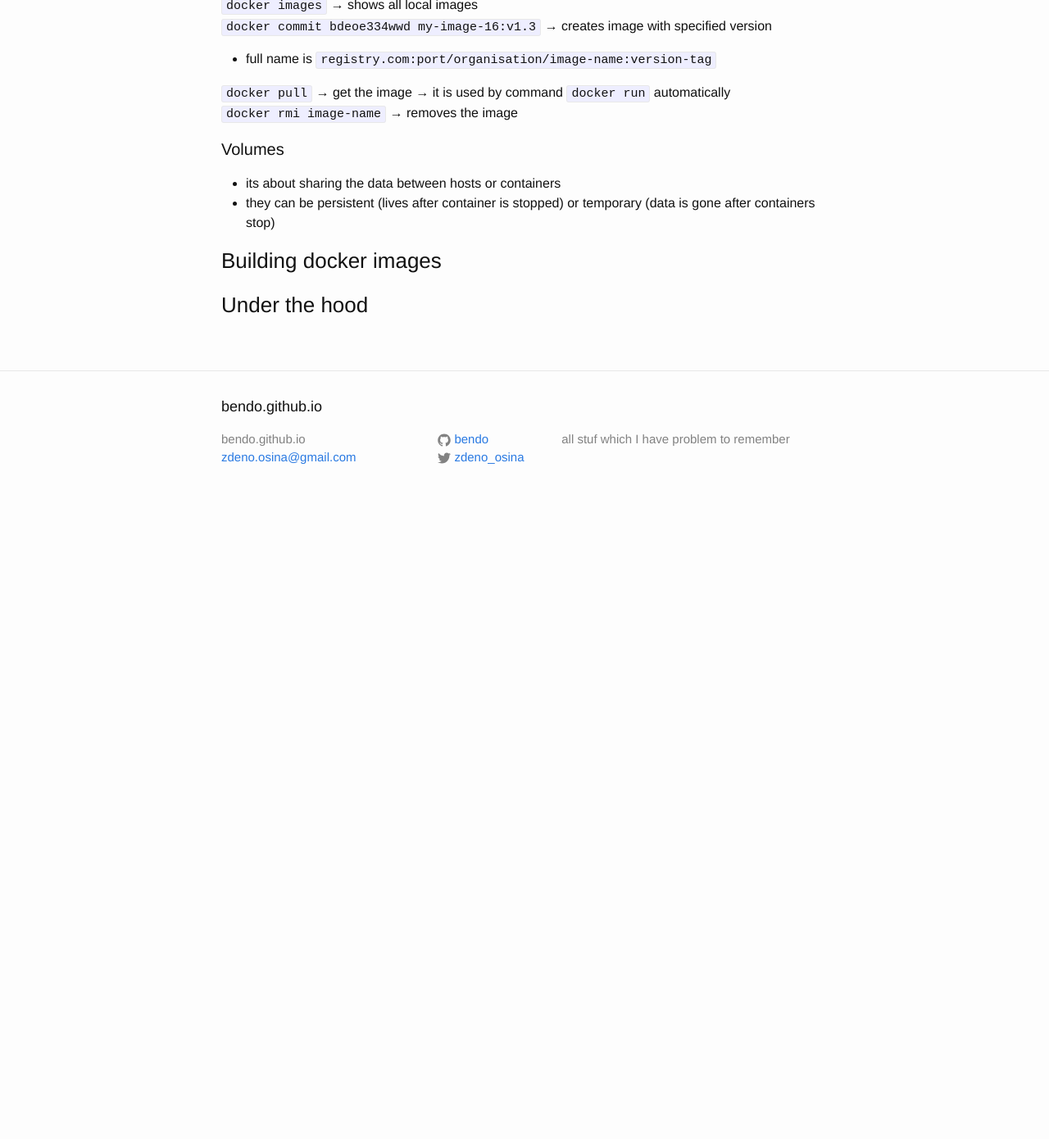
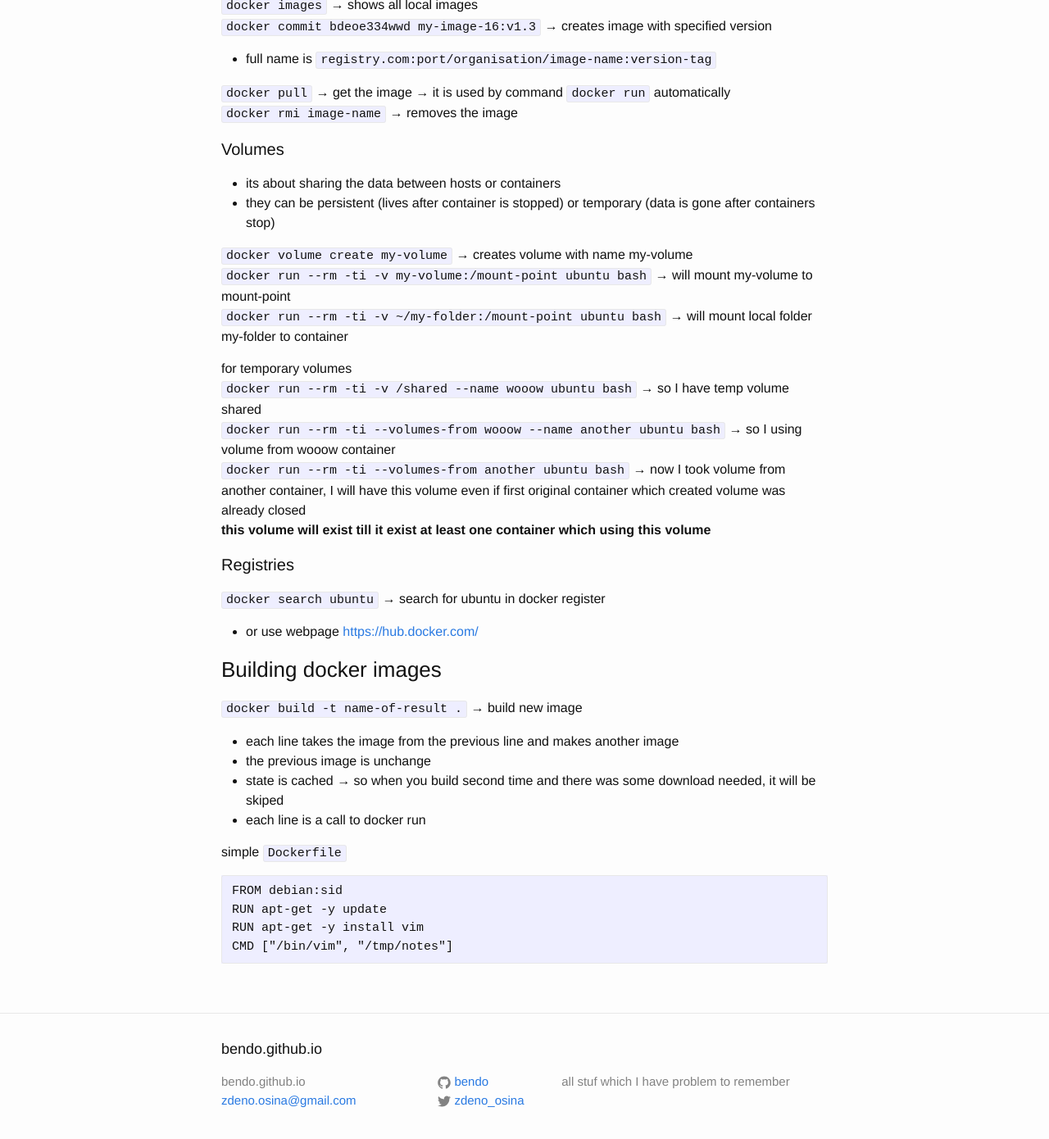
Before and after one commit to bendo/bendo.github.io, a Jekyll site: the page built from _posts/2017-03-18-docker.markdown, in a window 1280 px wide and 1400 px high, scrolled down 1946 px. Shown: the top 1390 px of the window at 82% size. Built offline with Jekyll 4.4.1, drawn with Linux system fonts in a browser that asks for light colours; before the commit the page ends 2576 px from its top, so only the background shows below that.

Commit message:
Add more info to docker article

````diff
--- a/_posts/2017-03-18-docker.markdown
+++ b/_posts/2017-03-18-docker.markdown
@@ -93,8 +93,39 @@ automatically
 - they can be persistent (lives after container is stopped) or temporary (data
   is gone after containers stop)
 
+`docker volume create my-volume` &rarr; creates volume with name my-volume
+`docker run --rm -ti -v my-volume:/mount-point ubuntu bash` &rarr; will mount
+my-volume to mount-point
+`docker run --rm -ti -v ~/my-folder:/mount-point ubuntu bash` &rarr; will
+mount local folder my-folder to container
+
+for temporary volumes
+`docker run --rm -ti -v /shared --name wooow ubuntu bash` &rarr; so I have temp volume
+shared
+`docker run --rm -ti --volumes-from wooow --name another ubuntu bash` &rarr; so I using volume from wooow container
+`docker run --rm -ti --volumes-from another ubuntu bash` &rarr; now I took
+volume from another container, I will have this volume even if first original
+container which created volume was already closed
+**this volume will exist till it exist at least one container which using this
+volume**
+
+#### Registries
+`docker search ubuntu` &rarr; search for ubuntu in docker register
+
+- or use webpage <https://hub.docker.com/>
 
 ### Building docker images
+`docker build -t name-of-result .` &rarr; build new image
+- each line takes the image from the previous line and makes another image
+- the previous image is unchange
+- state is cached &rarr; so when you build second time and there was some
+  download needed, it will be skiped
+- each line is a call to docker run
 
-
-### Under the hood
+simple `Dockerfile`
+```
+FROM debian:sid
+RUN apt-get -y update
+RUN apt-get -y install vim
+CMD ["/bin/vim", "/tmp/notes"]
+```
````
